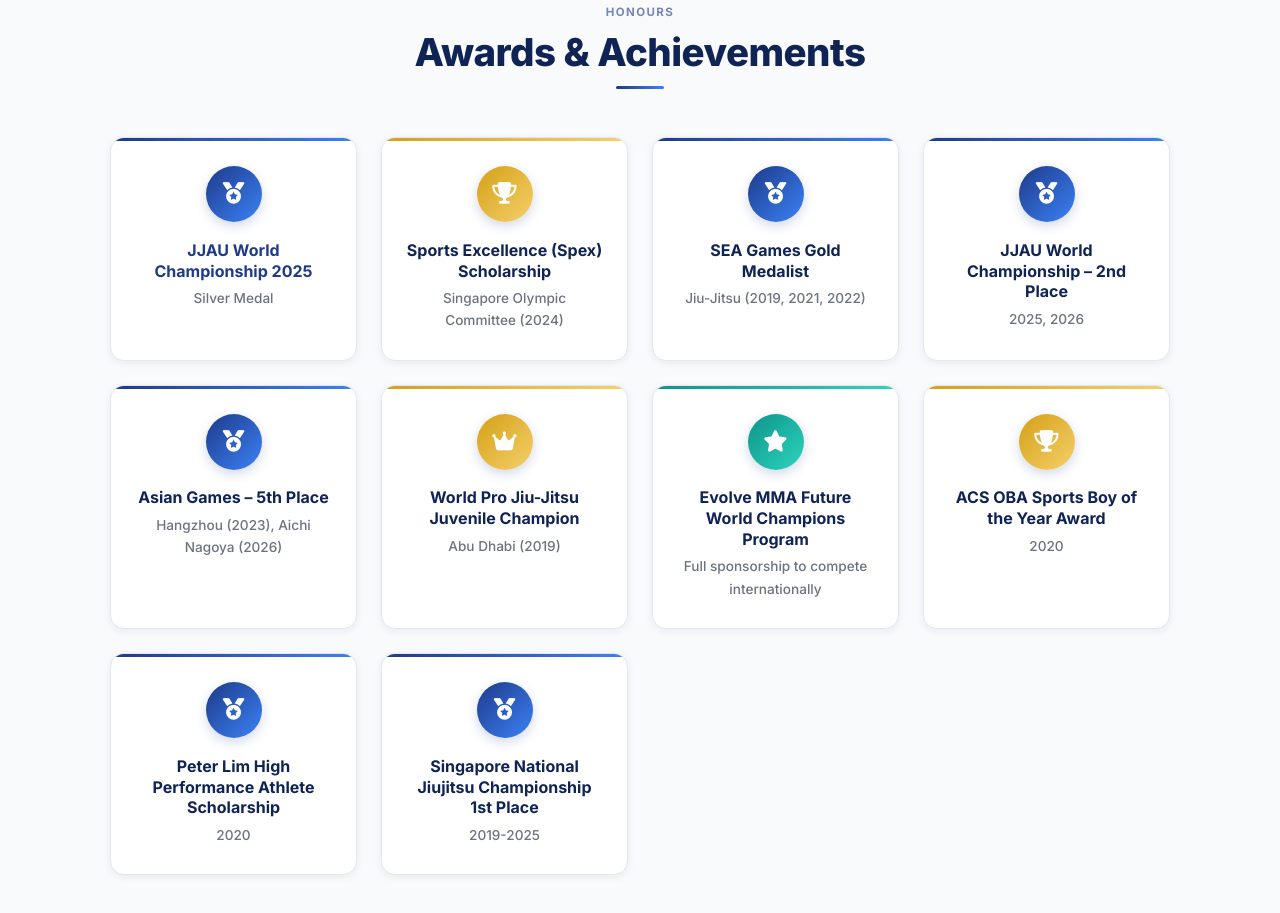
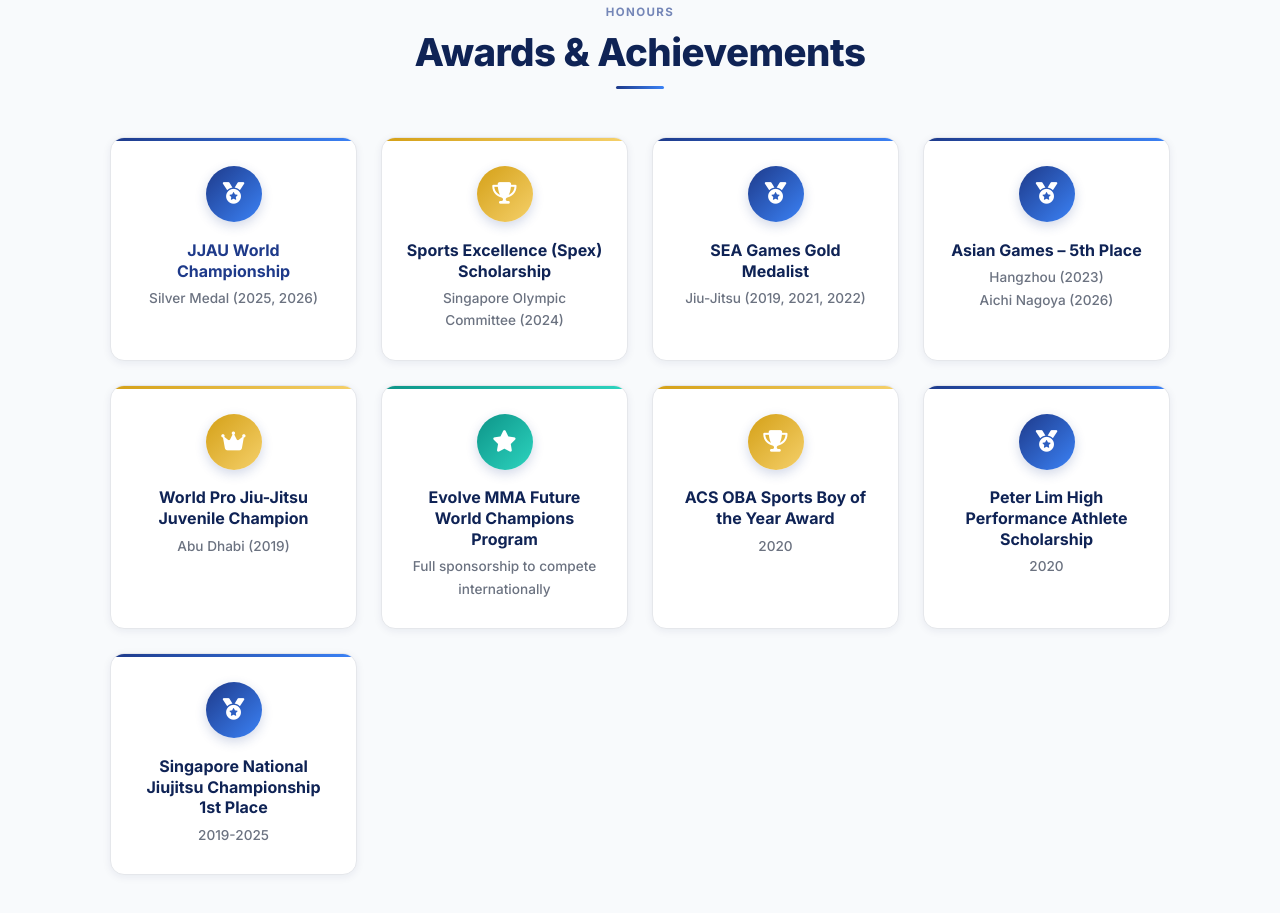
Before and after one commit to noahlimjj/noahcv, a plain HTML site: page index.html in a window 1280 px wide. Shown: the part 2535-3448 px from the top of the page. Drawn offline with Linux system fonts and the light colour scheme.

Commit message:
Remove duplicate JJAU entry, add line break to Asian Games

```diff
--- a/data.js
+++ b/data.js
@@ -43,9 +43,9 @@ const websiteData = {
     // Awards and Achievements
     awards: [
         {
-            title: "JJAU World Championship 2025",
+            title: "JJAU World Championship",
             organization: "Silver Medal",
-            year: "2025",
+            year: "2025, 2026",
             icon: "fas fa-medal",
             link: "https://www.straitstimes.com/sport/training-smarter-spurs-spore-jiu-jitsu-exponent-noah-lim-to-silver-at-world-championships"
         },
@@ -61,12 +61,7 @@ const websiteData = {
             year: "2019, 2021, 2022",
             icon: "fas fa-medal"
         },
-        {
-            title: "JJAU World Championship – 2nd Place",
-            organization: "Jiu-Jitsu",
-            year: "2025, 2026",
-            icon: "fas fa-medal"
-        },
+
         {
             title: "Asian Games – 5th Place",
             organization: "Hangzhou (2023), Aichi Nagoya (2026)",
--- a/index.html
+++ b/index.html
@@ -145,8 +145,8 @@
                     <div class="award-icon">
                         <i class="fas fa-medal"></i>
                     </div>
-                    <h4><a href="https://www.straitstimes.com/sport/training-smarter-spurs-spore-jiu-jitsu-exponent-noah-lim-to-silver-at-world-championships" target="_blank">JJAU World Championship 2025</a></h4>
-                    <p>Silver Medal</p>
+                    <h4><a href="https://www.straitstimes.com/sport/training-smarter-spurs-spore-jiu-jitsu-exponent-noah-lim-to-silver-at-world-championships" target="_blank">JJAU World Championship</a></h4>
+                    <p>Silver Medal (2025, 2026)</p>
                 </div>
                 <div class="award-item">
                     <div class="award-icon">
@@ -162,19 +162,13 @@
                     <h4>SEA Games Gold Medalist</h4>
                     <p>Jiu-Jitsu (2019, 2021, 2022)</p>
                 </div>
-                <div class="award-item">
-                    <div class="award-icon">
-                        <i class="fas fa-medal"></i>
-                    </div>
-                    <h4>JJAU World Championship – 2nd Place</h4>
-                    <p>2025, 2026</p>
-                </div>
+
                 <div class="award-item">
                     <div class="award-icon">
                         <i class="fas fa-medal"></i>
                     </div>
                     <h4>Asian Games – 5th Place</h4>
-                    <p>Hangzhou (2023), Aichi Nagoya (2026)</p>
+                    <p>Hangzhou (2023)<br>Aichi Nagoya (2026)</p>
                 </div>
                 <div class="award-item">
                     <div class="award-icon">
@@ -361,10 +355,9 @@
             <div class="pdf-cv-section">
                 <div class="pdf-cv-section-title">Awards and Achievements</div>
                 <ul class="pdf-cv-list">
-                    <li>JJAU World Championship 2025 – Silver Medal (<a href="https://www.straitstimes.com/sport/training-smarter-spurs-spore-jiu-jitsu-exponent-noah-lim-to-silver-at-world-championships">Read article</a>)</li>
+                    <li>JJAU World Championship – Silver Medal (2025, 2026) (<a href="https://www.straitstimes.com/sport/training-smarter-spurs-spore-jiu-jitsu-exponent-noah-lim-to-silver-at-world-championships">Read article</a>)</li>
                     <li>Sports Excellence (Spex) Scholarship in 2024 awarded by Singapore Olympic Committee</li>
                     <li>Multiple-time SEA Games Gold medalist in Jiu-jitsu (2019, 2021, 2022)</li>
-                    <li>JJAU World Championship 2nd Place (2025, 2026)</li>
                     <li>Asian Games 5th Place – Hangzhou (2023), Aichi Nagoya (2026)</li>
                     <li>Abu-Dhabi World Professional Jiu-jitsu Juvenile Champion (2019)</li>
                     <li>Evolve MMA Future World Champions Program - Full sponsorship to compete internationally</li>
```
